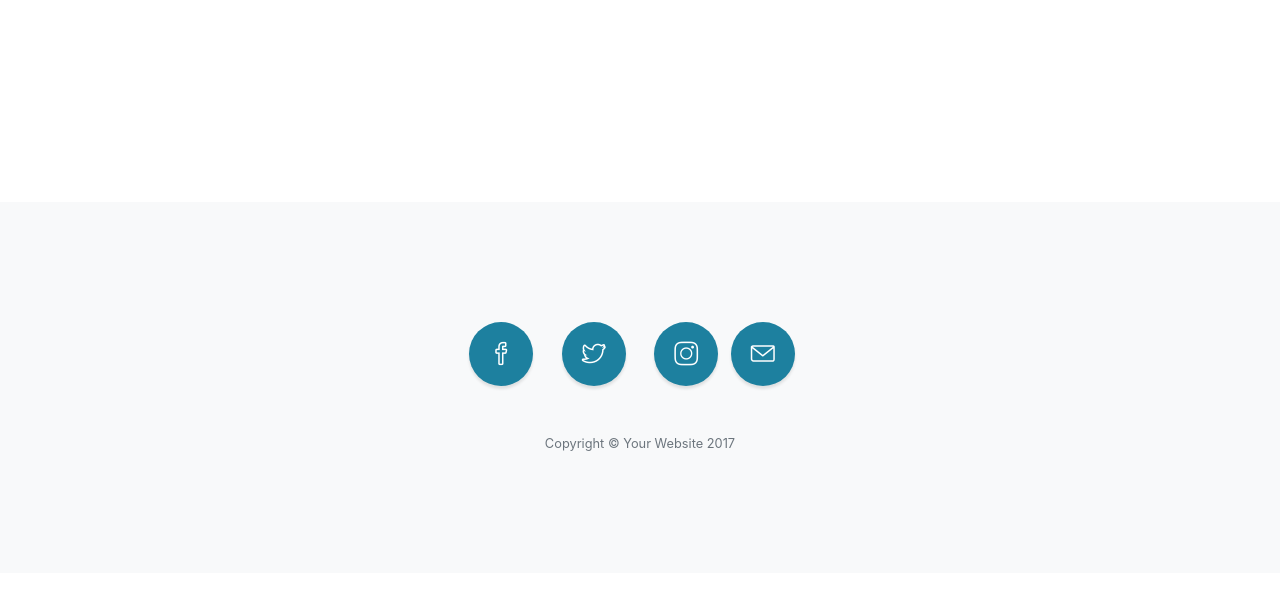
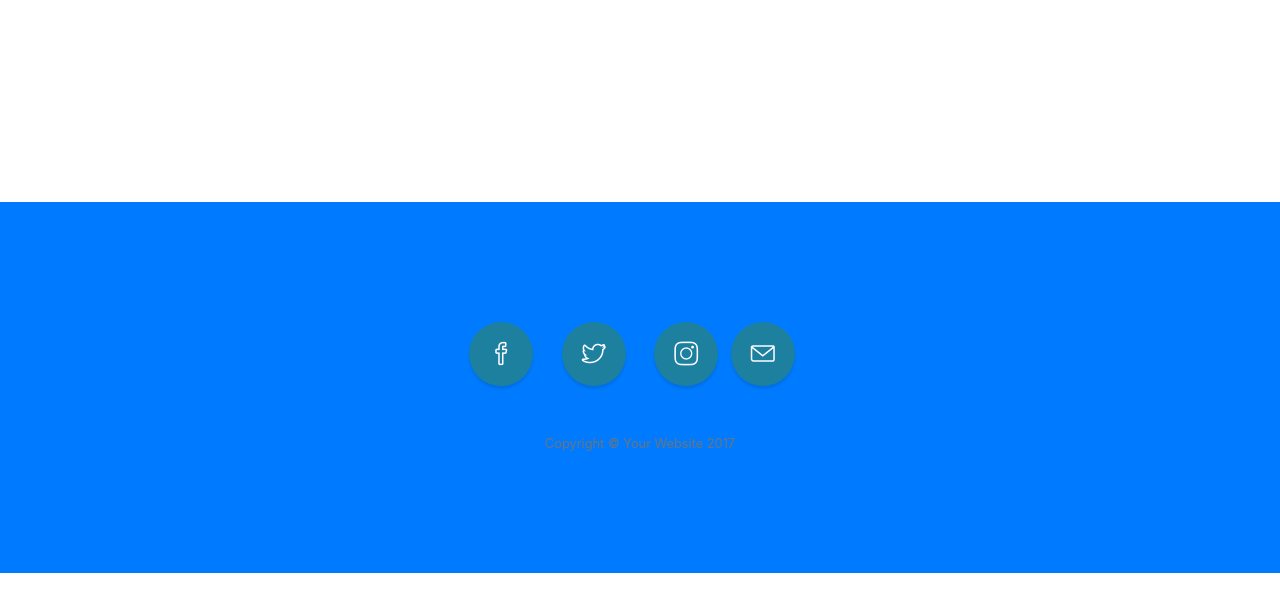
Before and after one commit to odonnellbd/bobby.d.odonnell, a website with bundled scripts: page index.html in a window 1280 px wide. Shown: the part 3979-4590 px from the top of the page. Built offline with nearby package versions, Linux system fonts and the light colour scheme.

Commit message:
Update index.html

```diff
--- a/index.html
+++ b/index.html
@@ -213,7 +213,7 @@
 
     <!-- Footer -->
     <footer class="footer text-center">
-    <section class="content-section bg-light" id="contact">
+   <section class="content-section bg-primary text-white text-center" id="contact">
       <div class="container">
         <ul class="list-inline mb-5">
           <li class="list-inline-item">
```
